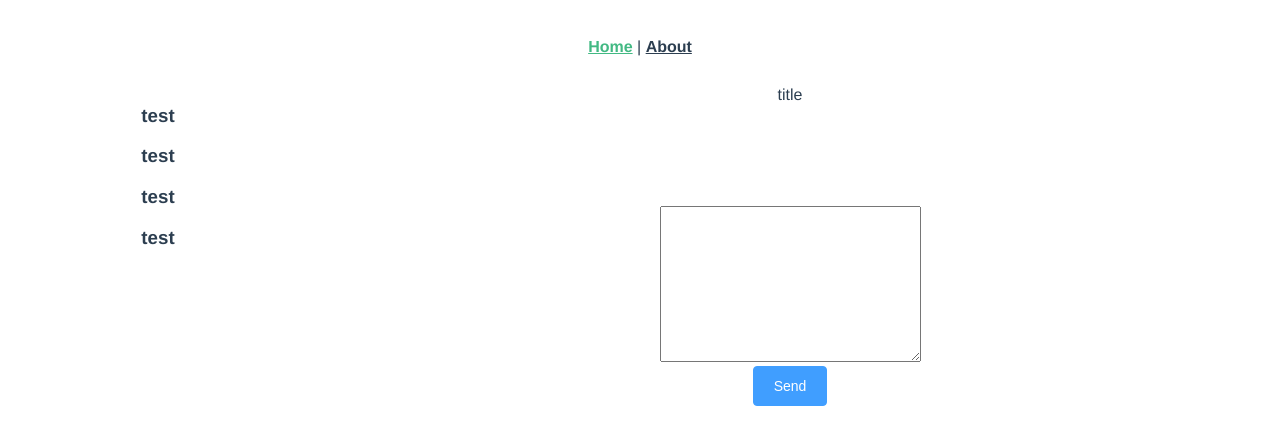
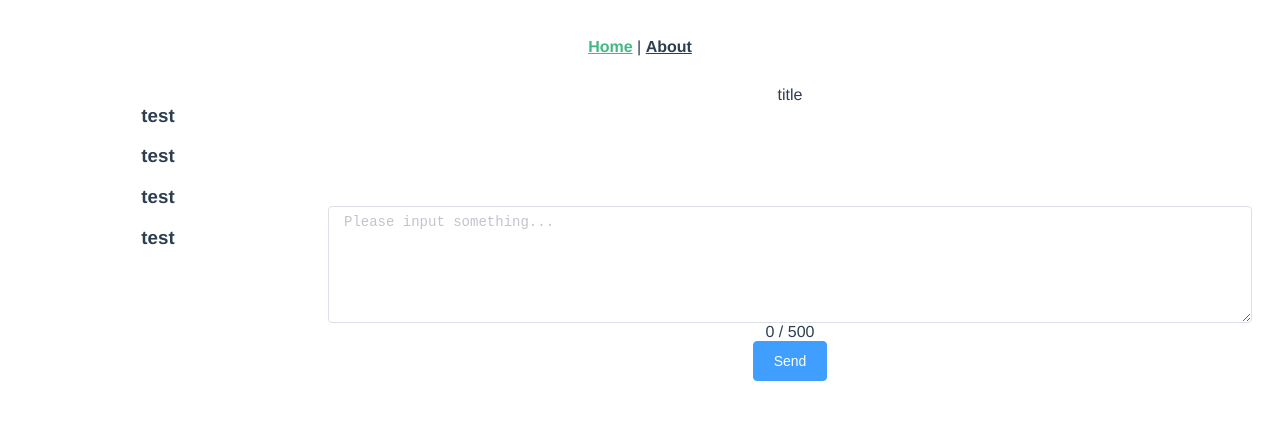
Before and after one commit to kagaya85/VChat, a Vue app: page /#/ in a window 1280 px wide. Shown: the top 444 px of the page. Built offline with nearby package versions, Linux system fonts and the light colour scheme.

Commit message:
add textarea input length limit

```diff
--- a/src/components/InputBox.vue
+++ b/src/components/InputBox.vue
@@ -1,8 +1,42 @@
 <template>
-    <div>
-        <textarea name="input" id="" cols="30" rows="10"></textarea>
-        <div class="input-bar">
-            <el-button type="primary">{{$t('send')}}</el-button>
-        </div>
+  <div>
+    <el-input
+      type="textarea"
+      :rows="5"
+      :placeholder="$t('messagePlaceholder')"
+      v-model.trim="textarea"
+    ></el-input>
+    <div class="input-bar">
+      <div>
+        <span>{{textarea.length}}</span>
+        /
+        <span>{{maxlen}}</span>
+      </div>
+      <el-button type="primary">{{$t('send')}}</el-button>
     </div>
+  </div>
 </template>
+
+<script>
+export default {
+  name: "inputBox",
+  data() {
+    return {
+      textarea: "",
+      maxlen: 500
+    };
+  },
+  watch: {
+    textarea: function() {
+      this.textarea = this.textarea.substring(0, this.maxlen);
+    }
+  },
+  methods: {}
+};
+</script>
+
+<style scoped>
+el-input {
+  resize: none;
+}
+</style>
--- a/src/locales/en.js
+++ b/src/locales/en.js
@@ -3,6 +3,7 @@ import enLocale from 'element-ui/lib/locale/lang/en'
 const en = {
   "message": "hello i18n !!",
   "send": "Send",
+  "messagePlaceholder": "Please input something...",
   ...enLocale
 }
 
--- a/src/views/Home.vue
+++ b/src/views/Home.vue
@@ -24,7 +24,7 @@
 
 <script>
 // @ is an alias to /src
-import HelloWorld from '@/components/HelloWorld'
+// import HelloWorld from '@/components/HelloWorld'
 import UserItem from '@/components/UserItem'
 import InputBox from '@/components/InputBox'
 import Message from '@/components/Message'
```
Also changed, not shown: 2 other files (tests, documents, lock files or other folders).
